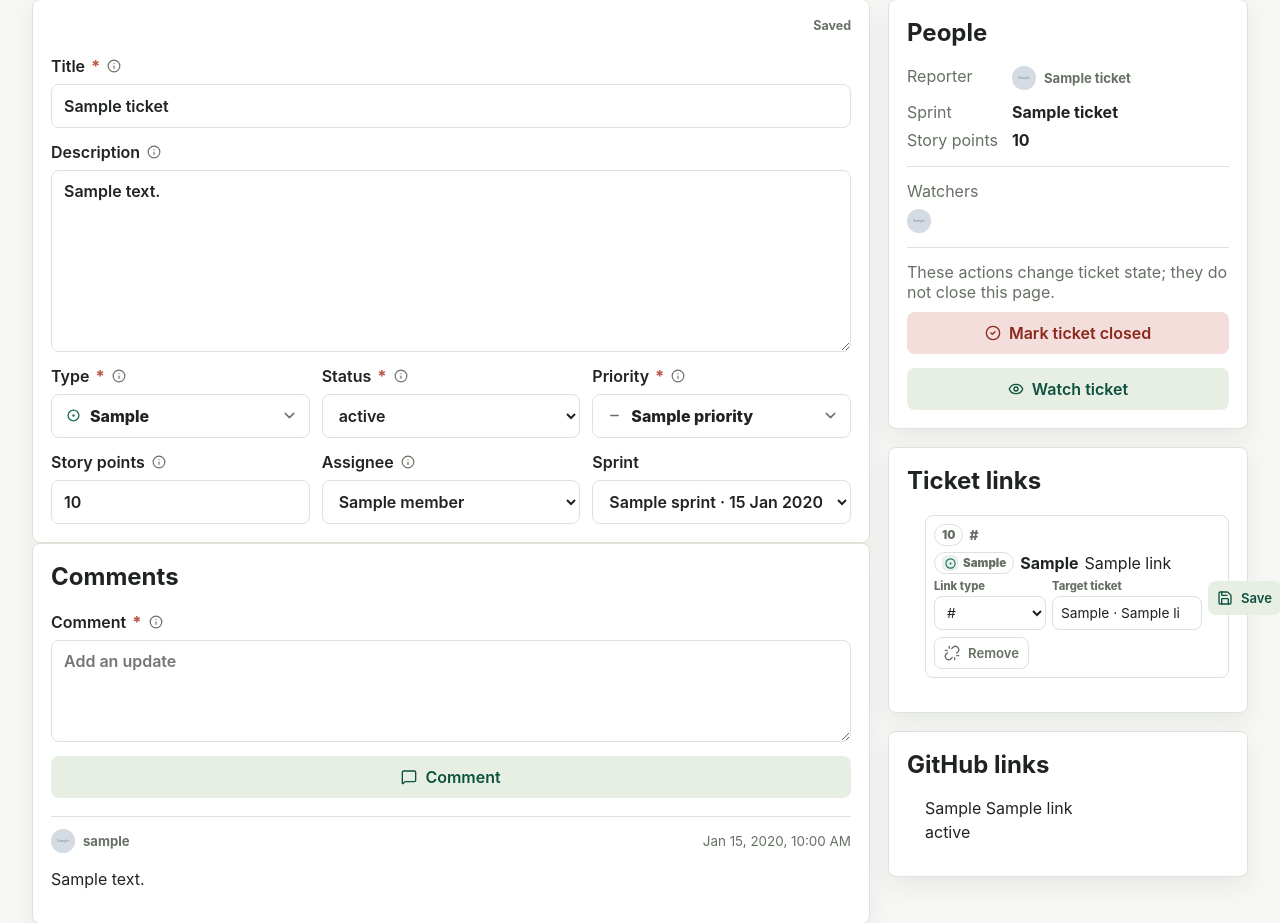
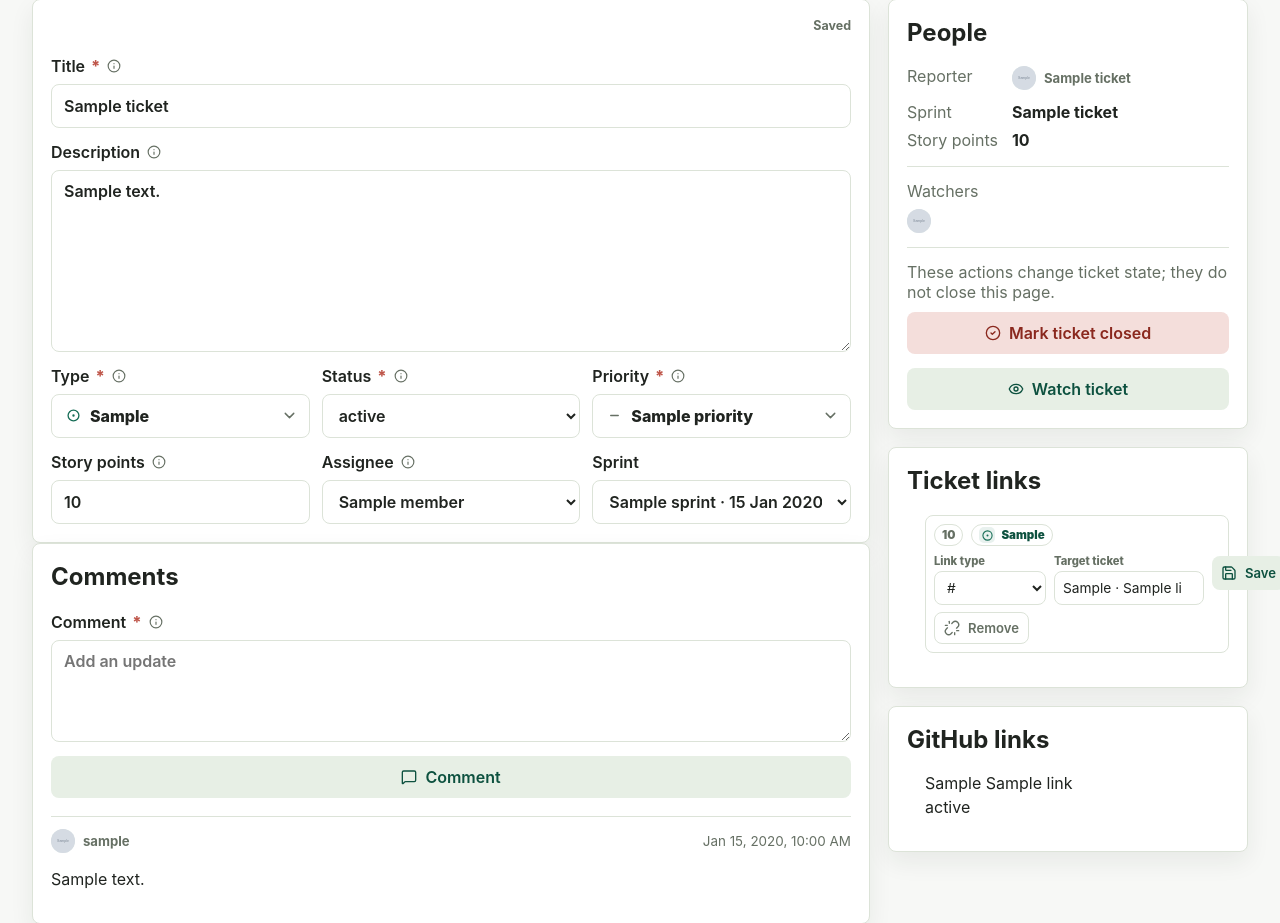
Before and after one commit to q121212/RoundTable, a FastAPI app: template app/templates/ticket.html in a window 1280 px wide. Shown: the part 161-1084 px from the top of the page. Run offline with FastAPI, Linux system fonts and the light colour scheme; the template is opened without the code that fills it: most values are stand-ins (such as "Sample title", 1, 10 or a date in 2020); grey boxes marked "Sample" are stand-in pictures.

Commit message:
Remove duplicate board and link details

```diff
--- a/app/static/styles.css
+++ b/app/static/styles.css
@@ -747,9 +747,7 @@ button,
 .column-collapsed-head {
   display: flex;
   align-items: center;
-  justify-content: space-between;
   gap: 10px;
-  flex-wrap: wrap;
 }
 
 .column-collapsed-badge {
@@ -771,13 +769,6 @@ button,
   color: var(--muted);
   font-size: 0.8rem;
   line-height: 1.35;
-}
-
-.column-collapsed-metrics {
-  display: inline-flex;
-  align-items: center;
-  gap: 6px;
-  flex-wrap: wrap;
 }
 
 .board-column.is-collapsed .dropzone .ticket-card,
@@ -1164,7 +1155,6 @@ button,
   border-radius: 8px;
 }
 
-.ticket-link-context,
 .ticket-link-list a,
 .ticket-link-edit-form {
   display: inline-flex;
@@ -1174,27 +1164,28 @@ button,
   min-width: 0;
 }
 
-.ticket-link-summary {
-  color: var(--ink);
-}
-
-.ticket-link-current {
-  align-items: center;
+.ticket-link-edit-form {
+  display: grid;
+  grid-template-columns: minmax(0, 1fr);
+  gap: 10px;
+}
+
+.ticket-link-edit-head {
   display: inline-flex;
-  gap: 6px;
-  min-width: 0;
-}
-
-.ticket-link-relation {
-  color: var(--muted);
-  font-size: 0.86rem;
-  font-weight: 760;
-}
-
-.ticket-link-edit-form {
+  align-items: center;
+  gap: 8px;
+  flex-wrap: wrap;
+}
+
+.ticket-link-type-badge {
+  color: var(--green-dark);
+}
+
+.ticket-link-edit-fields {
   display: grid;
   grid-template-columns: minmax(112px, 0.6fr) minmax(150px, 1fr) auto;
   align-items: start;
+  gap: 8px;
 }
 
 .ticket-link-edit-form label {
--- a/app/templates/ticket.html
+++ b/app/templates/ticket.html
@@ -230,22 +230,16 @@
         <ul class="link-list ticket-link-list">
           {% for link in ticket_links %}
             <li>
-              <div class="ticket-link-context">
-                <span class="ticket-link-current">
+              <form class="ticket-link-edit-form" method="post" action="/api/tickets/{{ ticket.key }}/links/{{ link.id }}">
+                <input type="hidden" name="csrf_token" value="{{ user.csrf_token }}">
+                <div class="ticket-link-edit-head">
                   <span class="field-badge">{{ ticket.key }}</span>
-                  <span class="ticket-link-relation" data-i18n="link.{{ link.link_type }}">{{ link.link_type }}</span>
-                </span>
-                <a class="ticket-link-summary" href="/t/{{ link.other_key }}">
-                  <span class="field-badge ticket-type-badge">
+                  <a class="ticket-link-type-badge field-badge ticket-type-badge" href="/t/{{ link.other_key }}">
                     <span class="type-icon type-{{ link.other_ticket_type|lower }}" data-icon="{{ ticket_type_icons.get(link.other_ticket_type, 'circle-dot') }}" aria-hidden="true"></span>
                     <span data-i18n="type.{{ link.other_ticket_type }}">{{ link.other_ticket_type }}</span>
-                  </span>
-                  <strong>{{ link.other_key }}</strong>
-                  <span>{{ link.other_title }}</span>
                   </a>
                 </div>
-              <form class="ticket-link-edit-form" method="post" action="/api/tickets/{{ ticket.key }}/links/{{ link.id }}">
-                <input type="hidden" name="csrf_token" value="{{ user.csrf_token }}">
+                <div class="ticket-link-edit-fields">
                   <label>
                     <span class="mini-label" data-i18n="field.link_type">Link type</span>
                     <select name="link_type" aria-label="Link type">
@@ -274,6 +268,7 @@
                     </div>
                   </label>
                   <button class="secondary tiny" type="submit" data-icon="save" data-i18n="action.save">Save</button>
+                </div>
               </form>
               <form method="post" action="/api/tickets/{{ ticket.key }}/links/{{ link.id }}/delete">
                 <input type="hidden" name="csrf_token" value="{{ user.csrf_token }}">
```
Also changed, not shown: app/templates/board.html (+0 -11 lines), tests/test_core.py (+1 -1 lines), tests/test_frontend_contracts.py (+0 -4 lines), app/static/app.js. Lines whose indentation alone changed are shown as unchanged.
